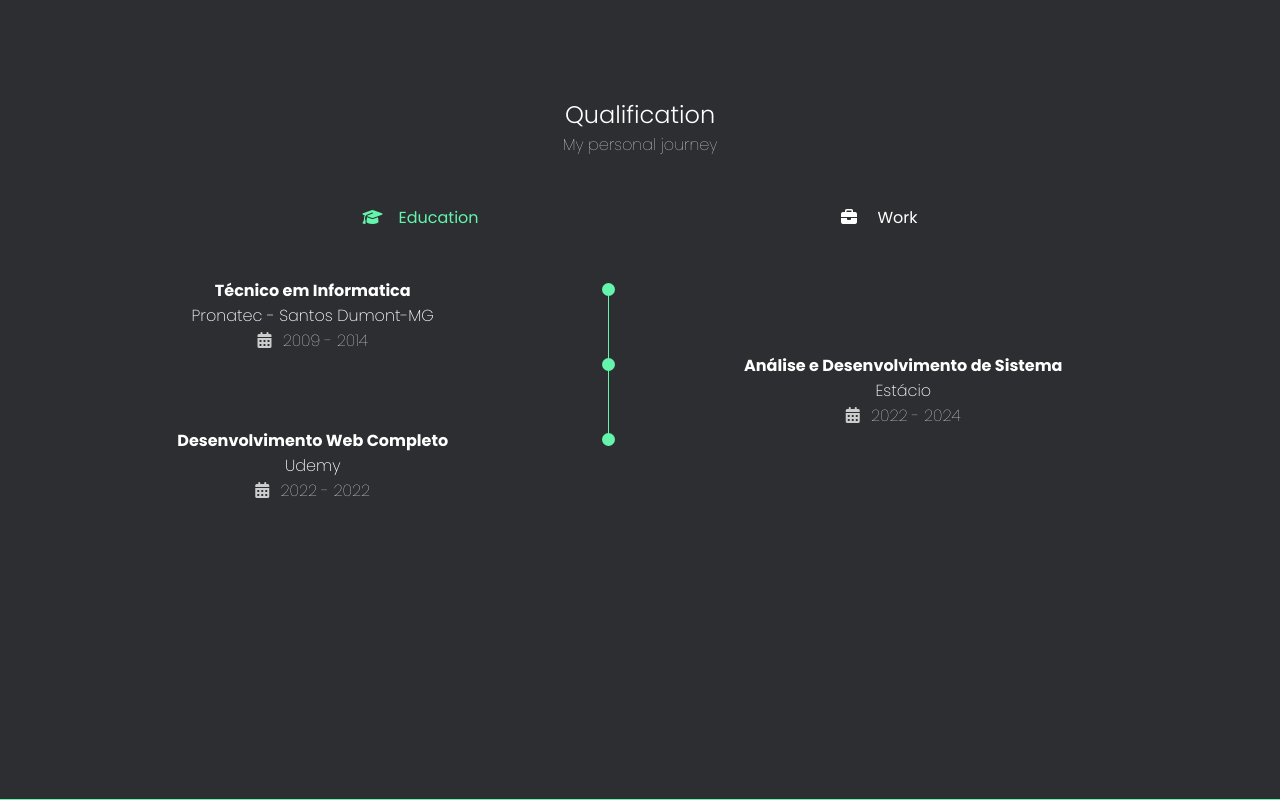
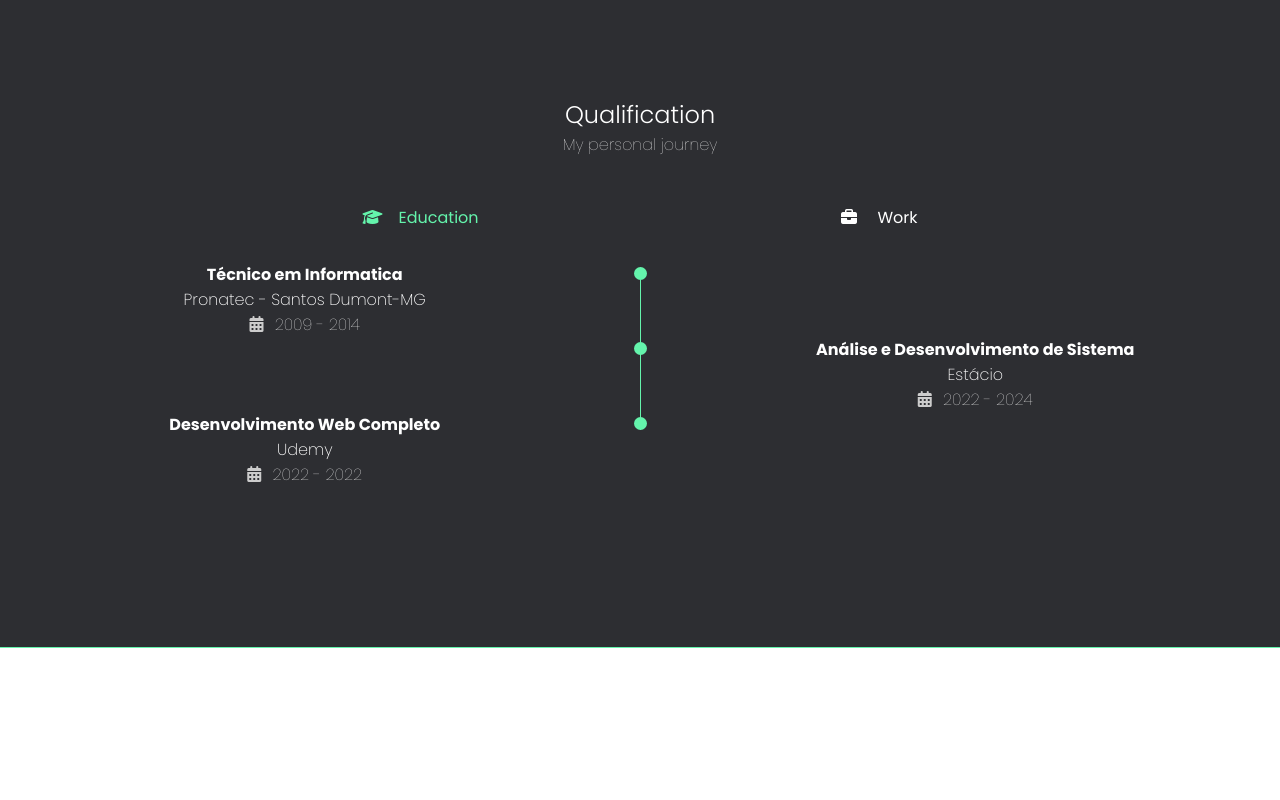
Before and after one commit to Gabrielrsc/GabrielRobetson, a plain HTML site: page index.html in a window 1280 px wide. Shown: the part 2517-3317 px from the top of the page. After the commit the page ends 3165 px from the top, so only its background shows below. Drawn offline with nearby package versions, Linux system fonts and the light colour scheme.

Commit message:
Update index.html

```diff
--- a/index.html
+++ b/index.html
@@ -130,7 +130,7 @@
           </div>
         </div>
 
-        <div class="qualification_sections container">
+        <div class="qualification_sections">
           <!--Qualification content 1-->
           <div
             class="qualification_content qualification_active"
```
